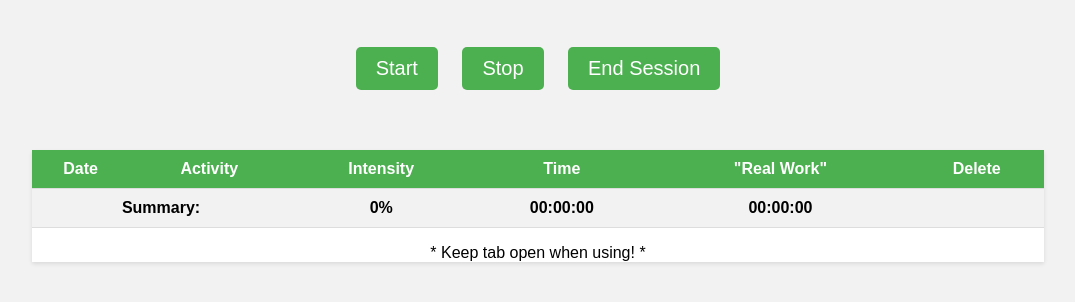
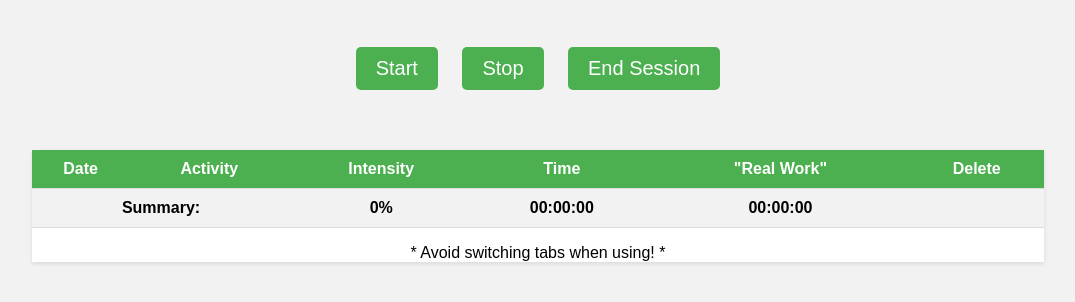
Before and after one commit to scottwatanuki/real-work, a plain HTML site: page index.html in a window 1280 px wide. Shown: the part 194-496 px from the top of the page, without its empty margins (102-1177 px from the left). Drawn offline with Linux system fonts and the light colour scheme.

Commit message:
Add note

```diff
--- a/index.html
+++ b/index.html
@@ -36,7 +36,7 @@
           </tr>
         </tfoot>
       </table>
-      <p>* Keep tab open when using! *</p>
+      <p>* Avoid switching tabs when using! *</p>
     </div>
   </div>
   <script src="script.js"></script>
```
